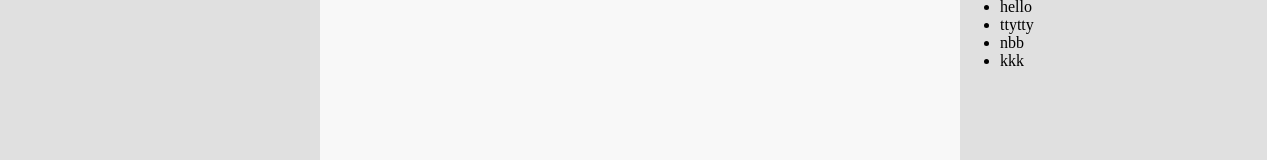
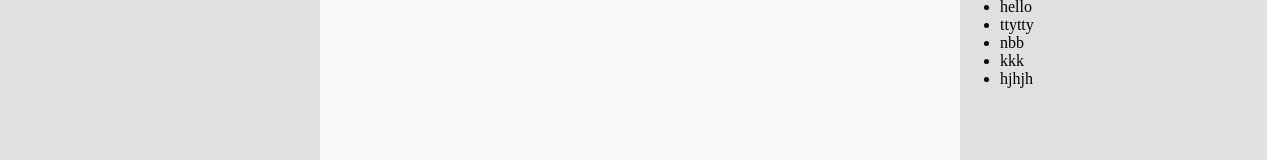
Before and after one commit to Ajeet-jha/state-management-app, a React (Create React App) app: page / in a window 1280 px wide. Shown: the part 160-320 px from the top of the page. Built offline with nearby package versions, Linux system fonts and the light colour scheme; data requests are answered from the project's data file.

Commit message:
Moved right side component states to app component.

```diff
--- a/src/App.js
+++ b/src/App.js
@@ -53,7 +53,7 @@ function App() {
 				setResponse={setResponse}
 				getAllUsers={getAllUsers}
 			/>
-			<Components.RightSide />
+			<Components.RightSide users={users} />
 			<Components.Footer />
 		</section>
 	);
--- a/src/components/RightSide.js
+++ b/src/components/RightSide.js
@@ -1,20 +1,4 @@
-import { useEffect, useState } from 'react';
-import { fetchUsers } from '../services/Api';
-
-function RightSide() {
-	const [users, setUsers] = useState([]);
-
-	useEffect(() => {
-		const getAllUsers = async () => {
-			const resp = await fetchUsers({
-				url: '/users',
-				method: 'GET',
-			});
-			setUsers(resp);
-		};
-		getAllUsers();
-	}, []);
-
+function RightSide({ users }) {
 	return (
 		<section className="right-side">
 			<ul>
--- a/src/db/db.json
+++ b/src/db/db.json
@@ -31,6 +31,10 @@
 		{
 			"name": "kkk",
 			"id": 8
+		},
+		{
+			"name": "hjhjh",
+			"id": 9
 		}
 	]
 }
```
